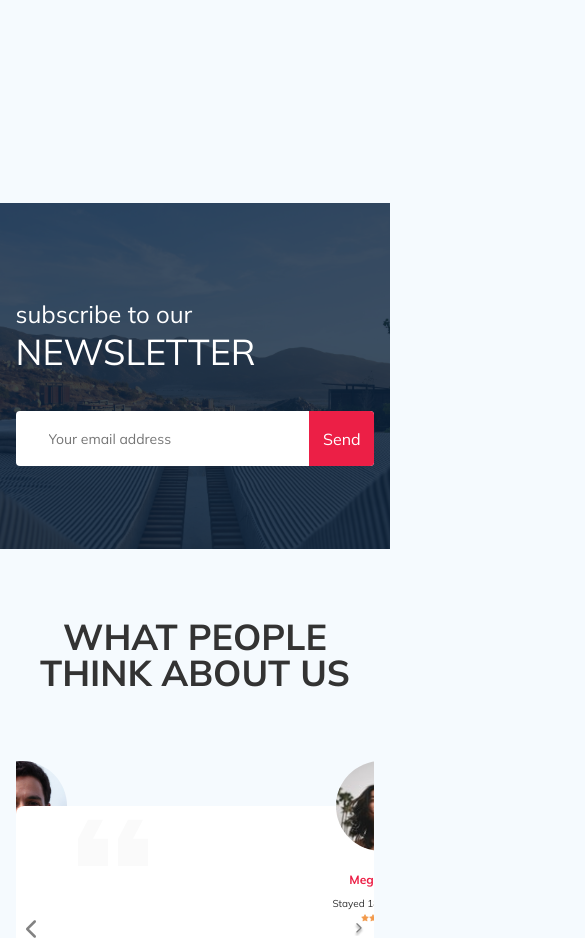
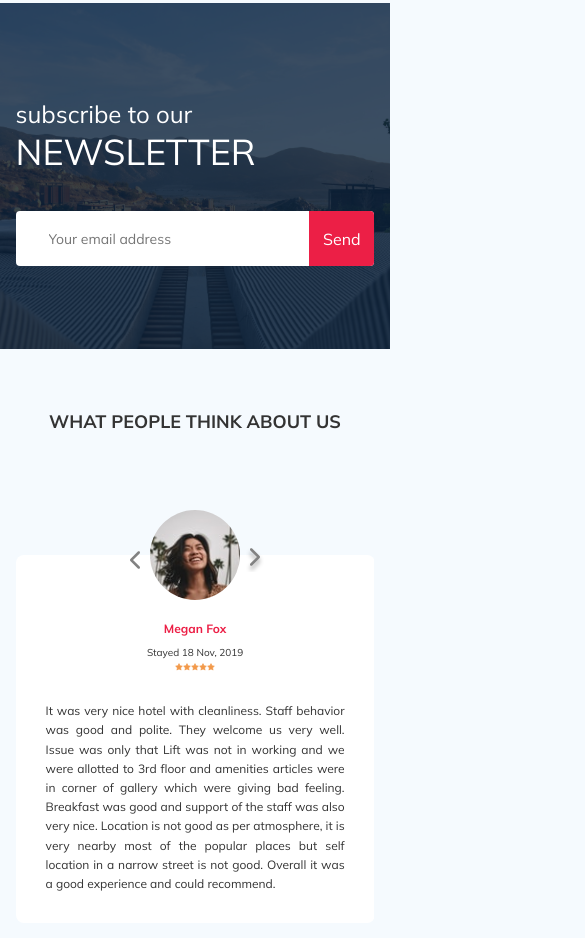
Before and after one commit to n-ustinova/Project, a plain HTML site: page index.html in a window 390 px wide. Shown: the part 1062-2000 px from the top of the page, 585 px wide, since content can reach past the window. Drawn offline with Linux system fonts and the light colour scheme.

Commit message:
fixed: hotel-slider img & responsive

```diff
--- a/index.html
+++ b/index.html
@@ -135,21 +135,21 @@
               <!-- Slides -->
               <div class="swiper-slide hotel-slider__item">
                 <img
-                  class="swiper-slide__image"
+                  class="hotel-slider__image"
                   src="img/slide.jpg"
                   alt="slide"
                 />
               </div>
               <div class="swiper-slide hotel-slider__item">
                 <img
-                  class="swiper-slide__image"
+                  class="hotel-slider__image"
                   src="img/slide-2.jpg"
                   alt="slide"
                 />
               </div>
               <div class="swiper-slide hotel-slider__item">
                 <img
-                  class="swiper-slide__image"
+                  class="hotel-slider__image"
                   src="img/slide-3.jpg"
                   alt="slide"
                 />
@@ -176,11 +176,7 @@
                 <!-- booking__price -->
                 <div class="booking-room">
                   <div class="booking__text">
-                    <img
-                      src="img/user.svg"
-                      alt="Icon: user"
-                      class="person__icon"
-                    />
+                    <img src="img/user.svg" alt="Icon: user" class="user_img" />
                     <span class="booking__description">2 x Guests</span>
                   </div>
 
--- a/sass/_media.sass
+++ b/sass/_media.sass
@@ -1,9 +1,9 @@
 @media (max-width: 1200px)
   .container
     max-width: 960px
-  .slider
+  .hotel__slide
     width: 590px
-  .swiper
+  .hotel
     &-slide
       &__image
         width: 100%
@@ -36,12 +36,16 @@
       margin-bottom: 30px
     &-right
       flex-direction: row
+    &-slider
+      width: 100%
   .booling
     width: 340%
-  .slider
-    width: 100%
   .map
     width: 340px
+  .reviews
+    &-slider
+      &__item
+        max-width: 580px
 @media (max-width: 768px)
   .container
     max-width: 576px
@@ -82,12 +86,13 @@
       &__offer
         order: -1
         margin-left: 0
-  .slider
-    height: 350px
+
   .hotel
     &-right
       flex-direction: column
       min-height: 450px
+    &-slider
+      height: 350px
   .booking
     width: 100%
   .map
@@ -98,14 +103,34 @@
       width: 92%
       flex-direction: column
       align-items: flex-start
+  .reviews
+    &-slider
+      &__item
+        padding: 0 30px 30px
+        &:after, &:before
+          display: none
+      &__button
+        top: 50px
+        &--prev
+          left: 50%
+          transform: translateY(-50%, 0)
+          margin-left: -75px
+        &--next
+          right: 50%
+          transform: translateY(-50%, 0)
+          margin-right: -75px
+    &__title
+      font-size: 18px
+
 @media (max-width: 576px)
   .logo
     width: 99px
-  .slider
-    height: 250px
+
   .hotel
     &__slider
       margin-bottom: 20px
+    &-slider
+      height: 250px
   .newsletter
     padding: 76px 0 83px 0
     &__title
--- a/sass/blocks/_reviews.sass
+++ b/sass/blocks/_reviews.sass
@@ -14,7 +14,7 @@
       display: flex
       flex-direction: column
       align-items: center
-      width: 730px
+      max-width: 730px
       margin: 45px auto 0
       background-color: #fff
       border-radius: 8px
@@ -44,7 +44,7 @@
       width: 30px
       height: 30px
       background-repeat: no-repeat
-      background-size: 10px
+      box-sizing: 10px
       background-position: center
       border: none
       background-color: transparent
```
Also changed, not shown: css/style.css, 1 other file.
